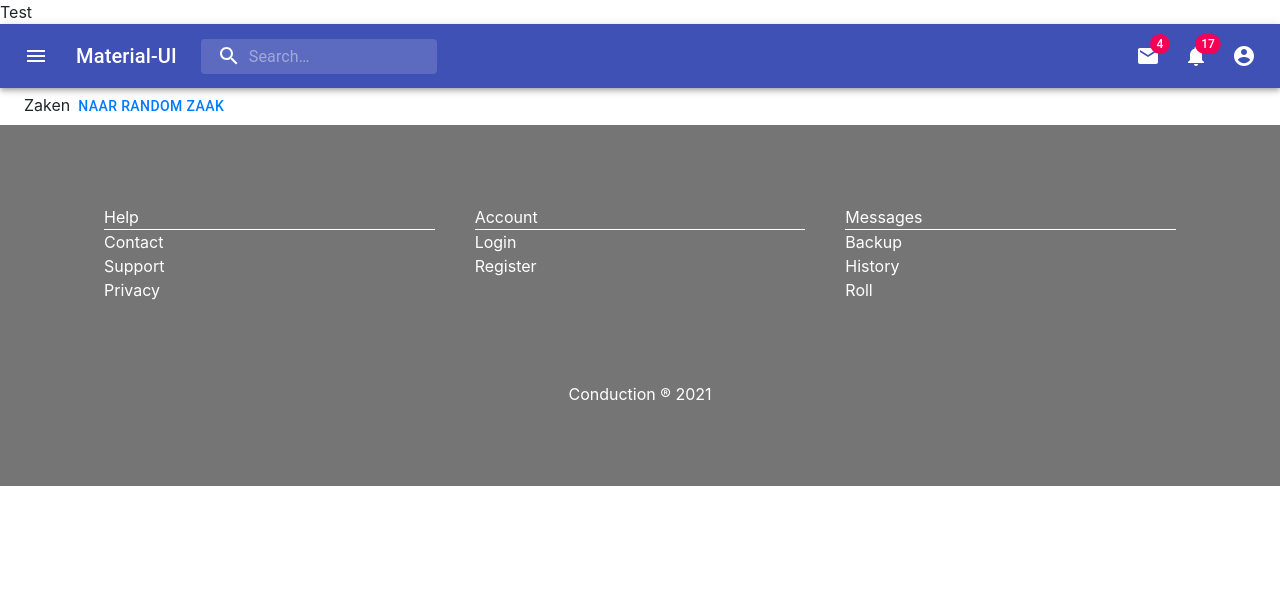
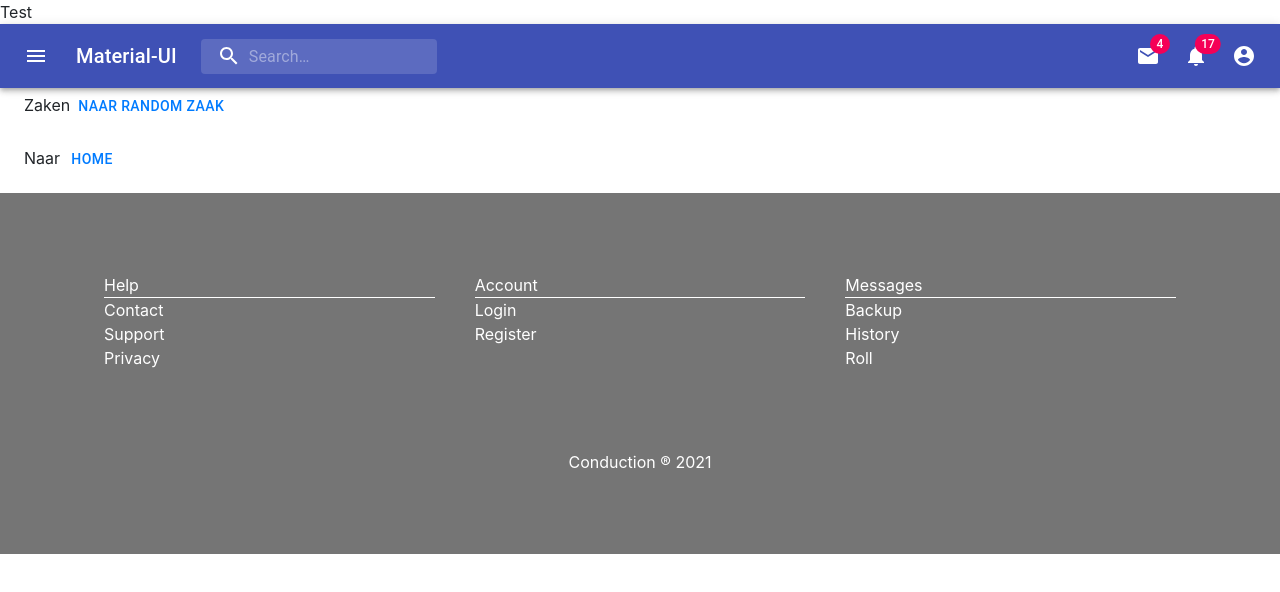
Before and after one commit to ConductionNL/api-connector, a Next.js app in the folder pwa/: page /zaken in a window 1280 px wide. Shown: the top 592 px of the page. Built offline with nearby package versions, Linux system fonts and the light colour scheme.

Commit message:
Layout component added

```diff
--- a/pwa/components/common/layout.tsx
+++ b/pwa/components/common/layout.tsx
@@ -0,0 +1,27 @@
+import Head from "next/head";
+import Header from "./header";
+import Container from "@material-ui/core/Container";
+import Button from "@material-ui/core/Button";
+import Footer from "./footer";
+import React from "react";
+
+const Layout = ({children, title="Welcome to Demodam!", description="default-description"}) => {
+
+    return (
+    <>
+      <Head>
+        <title>{title}</title>
+      </Head>
+
+      <Header />
+
+      <Container>
+        {children}
+      </Container>
+
+      <Footer />
+    </>
+  );
+
+}
+export default Layout;
--- a/pwa/pages/zaken/index.tsx
+++ b/pwa/pages/zaken/index.tsx
@@ -5,26 +5,31 @@ import Footer from "../../components/common/footer";
 import Head from "next/head";
 import Header from "../../components/common/header";
 import Link from 'next/link'
+import Layout from "../../components/common/layout";
 
 function Index() {
 
   const zakenHref = '/zaken/' + Math.floor(Math.random() * 10);
 
-  return <div>
-
-    <Header/>
-
-    <Container>
-      Zaken
-      <Button color="primary">
-        <Link href={zakenHref}>
-        Naar random zaak
-        </Link>
-      </Button>
-    </Container>
-
-    <Footer/>
-  </div>
+  return <>
+    <Layout title="Zaken index" description="waar kan ik deze description zien">
+      <p>Zaken
+        <Button color="primary">
+          <Link href={zakenHref}>
+            Naar random zaak
+          </Link>
+        </Button>
+      </p>
+      <p>
+        Naar
+        <Button color="primary">
+          <Link href="/">
+            home
+          </Link>
+        </Button>
+      </p>
+    </Layout>
+  </>
 }
 
 export default Index
```
Also changed, not shown: pwa/pages/index.tsx (+10 -13 lines), pwa/pages/zaken/[id].tsx (+4 -7 lines).
